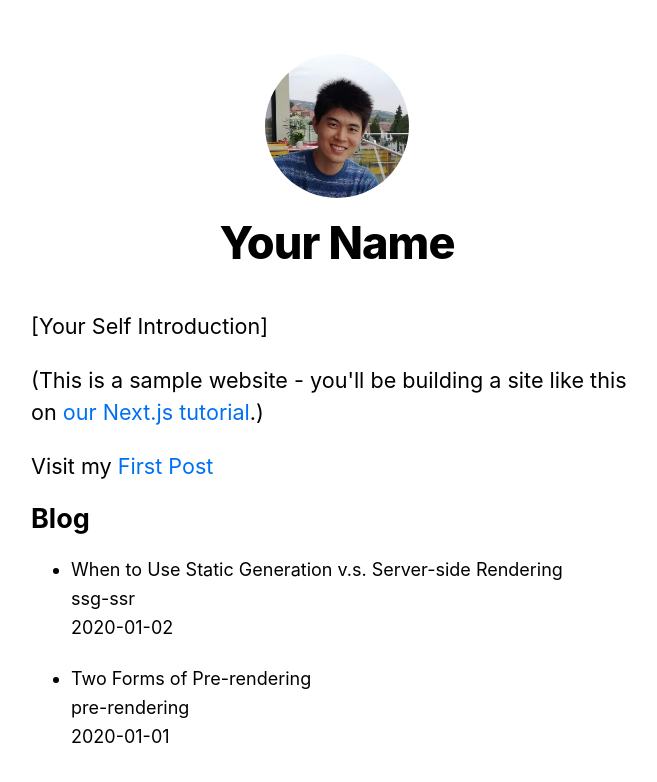
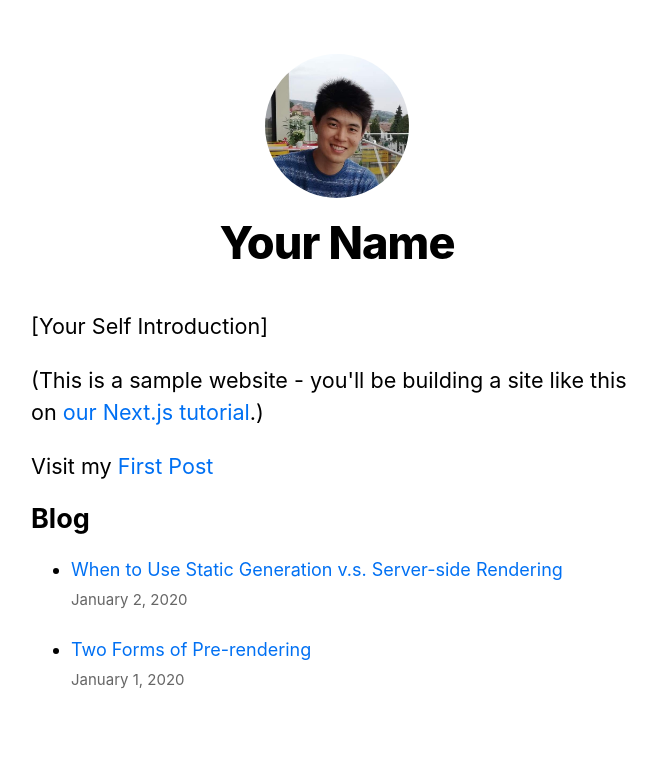
Before and after one commit to sian-izm/nextjs-blog, a Next.js app: page / in a window 1280 px wide. Shown: the top 782 px of the page, without its empty margins (303-960 px from the left). Built offline with nearby package versions, Linux system fonts and the light colour scheme.

Commit message:
add route to /posts/id to root page

```diff
--- a/pages/index.js
+++ b/pages/index.js
@@ -3,6 +3,7 @@
 import utilStyles from '../styles/utils.module.css'
 import Link from 'next/link'
 import { getSortedPostsData } from '../lib/posts'
+import Date from '../components/date'
 
 export async function getStaticProps () {
   const allPostsData = getSortedPostsData()
@@ -36,11 +37,13 @@
         <ul className={utilStyles.list}>
           {allPostsData.map(({ id, date, title }) => (
             <li className={utilStyles.listItem} key={id}>
-              {title}
+              <Link href={`/posts/${id}`}>
+                <a>{title}</a>
+              </Link>
               <br />
-              {id}
-              <br />
-              {date}
+              <small className={utilStyles.lightText}>
+                <Date dateString={date} />
+              </small>
             </li>
           ))}
         </ul>
```
